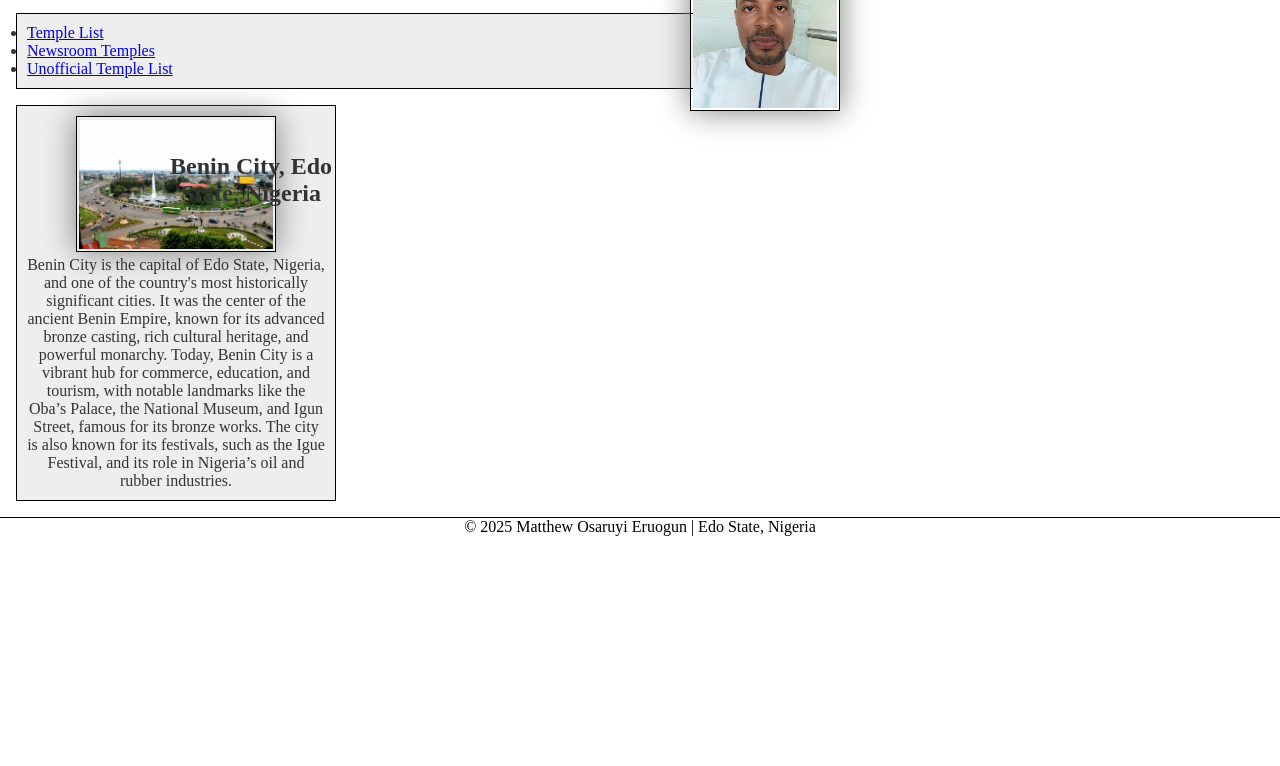
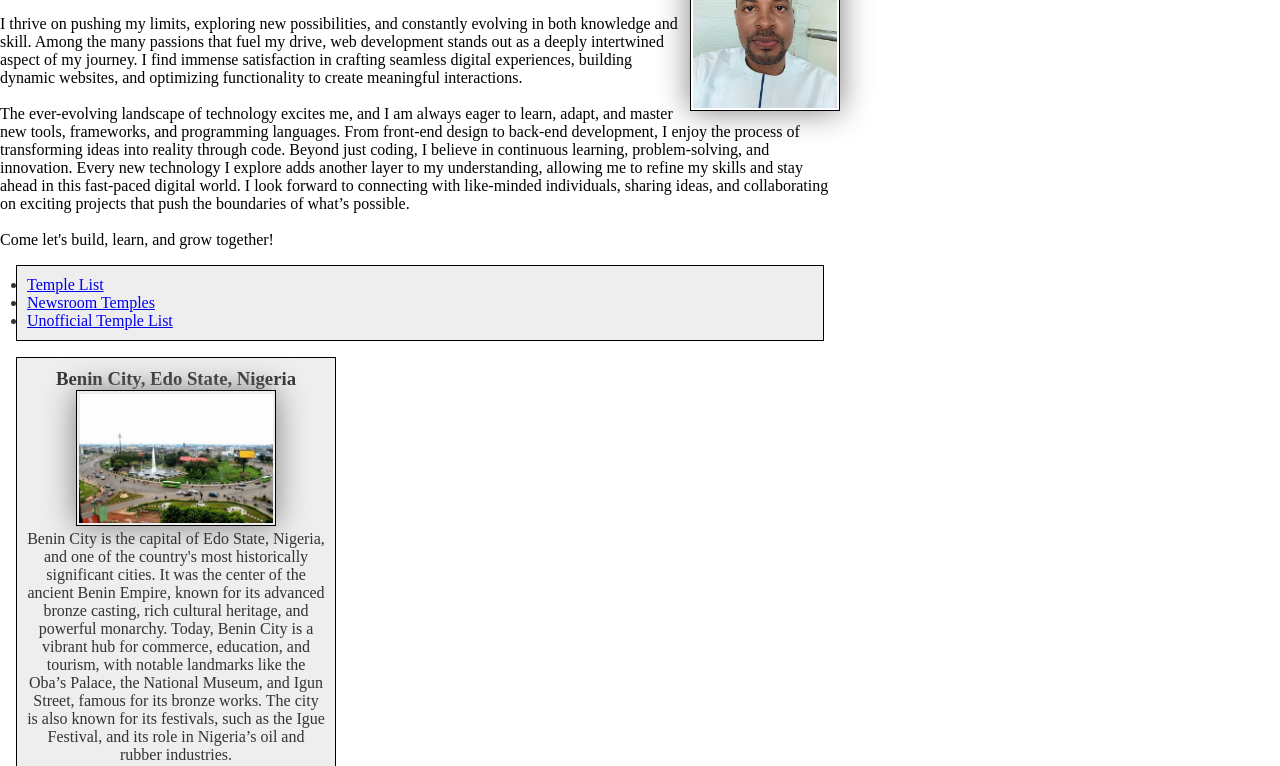
Before and after one commit to Matthew-Osaruyi-Eruogun/wdd130, a plain HTML site: page index.html in a window 1280 px wide. Shown: the part 386-1152 px from the top of the page. Before the commit the page ends 922 px from the top, so only its background shows below. Drawn offline with Linux system fonts and the light colour scheme.

Commit message:
added formatting

```diff
--- a/index.html
+++ b/index.html
@@ -22,7 +22,16 @@
 
         <h1>Matthew Osaruyi Eruogun | WDD 130</h1>
         <img src="images/profile.jpg" alt="Hello my name is Matthew Osaruyi Eruogun" width="200">
-        <p>Hello Everyone! My name is Matthew Osaruyi Eruogun and I enjoy intriguing tasks that challenges my existence and one of the intertwined are web development and learning new technologies.</p>
+        <p>Hello Everyone!
+
+            My name is Matthew Osaruyi Eruogun, and I have an insatiable curiosity for tackling intriguing tasks that challenge my very existence. <br> <br>
+            I thrive on pushing my limits, exploring new possibilities, and constantly evolving in both knowledge and skill. Among the many passions that fuel my drive, web development stands out as a deeply intertwined aspect of my journey.
+
+            I find immense satisfaction in crafting seamless digital experiences, building dynamic websites, and optimizing functionality to create meaningful interactions. <br> <br> The ever-evolving landscape of technology excites me, and I am always eager to learn, adapt, and master new tools, frameworks, and programming languages. From front-end design to back-end development, I enjoy the process of transforming ideas into reality through code.
+
+            Beyond just coding, I believe in continuous learning, problem-solving, and innovation. Every new technology I explore adds another layer to my understanding, allowing me to refine my skills and stay ahead in this fast-paced digital world.
+
+            I look forward to connecting with like-minded individuals, sharing ideas, and collaborating on exciting projects that push the boundaries of what’s possible. <br><br> Come let's build, learn, and grow together!</p>
 
         <ul class="box">
             <li><a href="https://www.churchofjesuschrist.org/temples/list" target="_blank">Temple List</a></li>
@@ -32,7 +41,7 @@
     </main>
 
     <aside class="box">
-            <h2>Benin City, Edo State, Nigeria</h2>
+            <h3>Benin City, Edo State, Nigeria</h3>
             <img src="images/img.webp" alt="Benin City, Edo State Landscape">
             <p>Benin City is the capital of Edo State, Nigeria, and one of the country's most historically significant cities.
                It was the center of the ancient Benin Empire, known for its advanced bronze casting, rich cultural heritage, and
```
